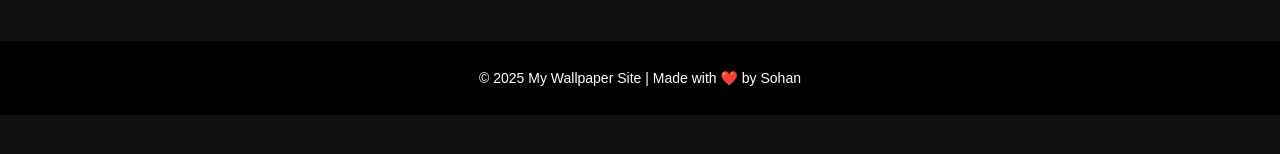
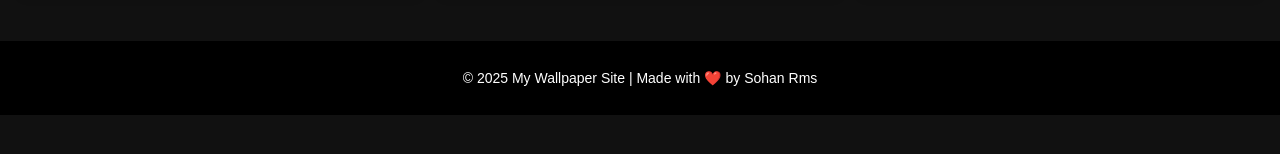
Before and after one commit to Sohan3403/wallpapers-site, a plain HTML site: page index.html in a window 1280 px wide. Shown: the part 258-412 px from the top of the page. Drawn offline with Linux system fonts and the light colour scheme.

Commit message:
Update index.html

```diff
--- a/index.html
+++ b/index.html
@@ -30,7 +30,7 @@
   </main>
 
   <footer>
-    <p>© 2025 My Wallpaper Site | Made with ❤️ by Sohan</p>
+    <p>© 2025 My Wallpaper Site | Made with ❤️ by Sohan Rms </p>
   </footer>
 </body>
 </html>
```
